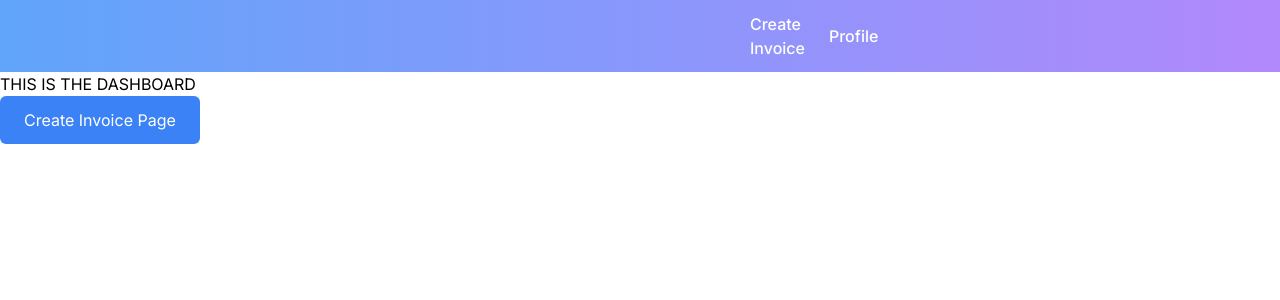
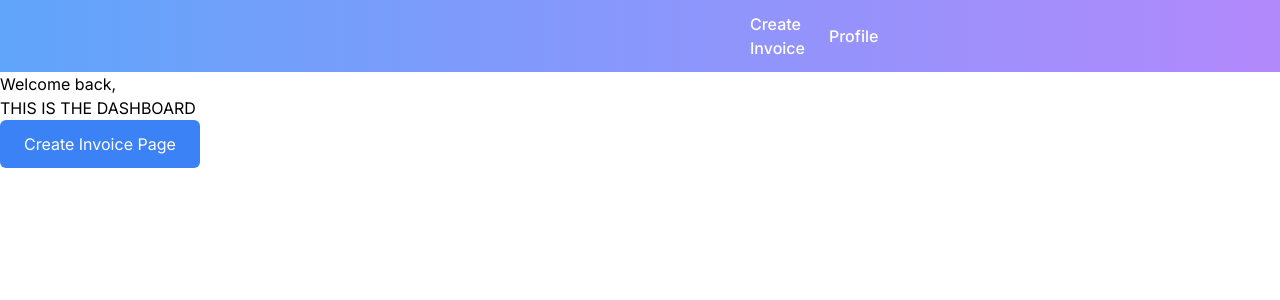
Before and after one commit to RuslanAdyghe/InvoiceGenerator, a React (Vite) app in the folder frontend/: page /dashboard in a window 1280 px wide. Shown: the top 300 px of the page. Built offline with nearby package versions, Linux system fonts and the light colour scheme.

Commit message:
added some more stuff into dashboard

```diff
--- a/frontend/src/pages/Dashboard.jsx
+++ b/frontend/src/pages/Dashboard.jsx
@@ -8,6 +8,11 @@ function Dashboard() {
   return (
     <div>
       <NavBar />
+      <main className="dashboard">
+        <h1>Welcome back,</h1>
+      </main>
+
+
       <h1>THIS IS THE DASHBOARD</h1>
       <button
         className="bg-blue-500 text-white rounded-md px-6 py-3"
```
